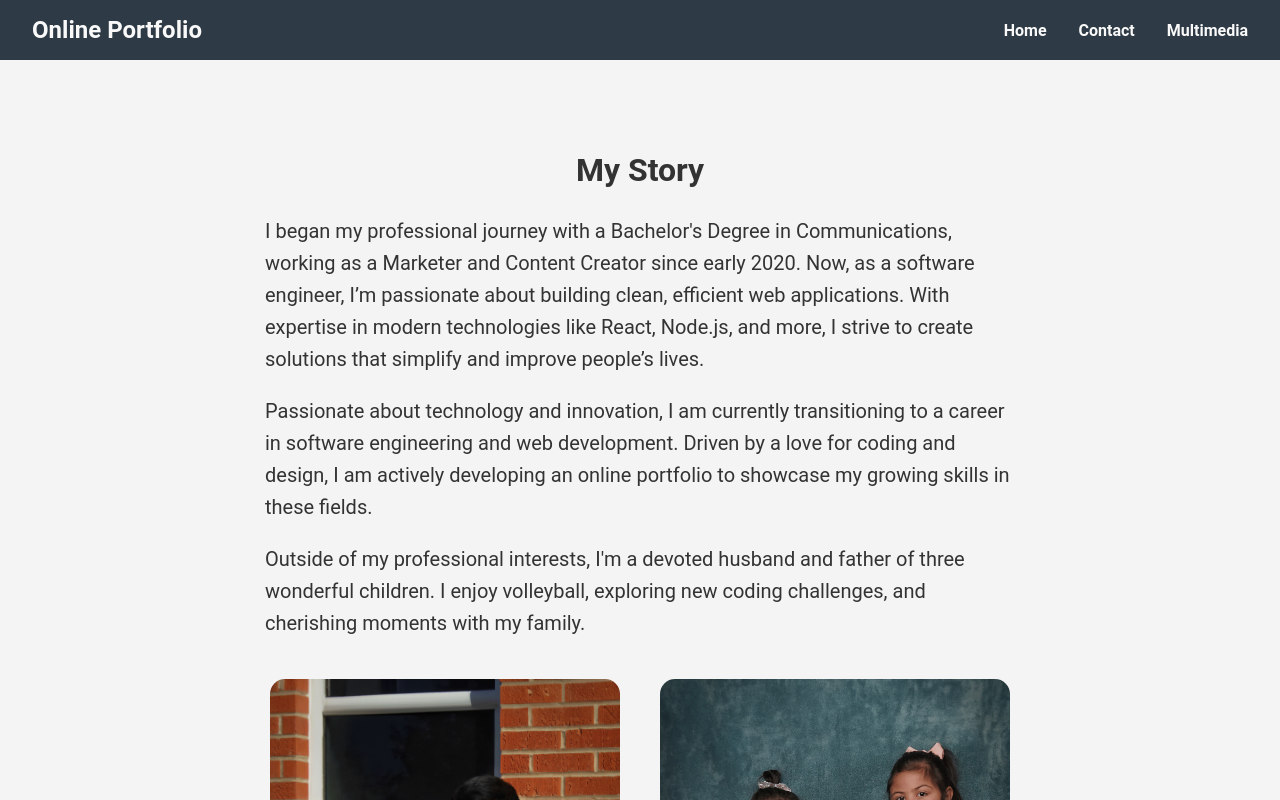
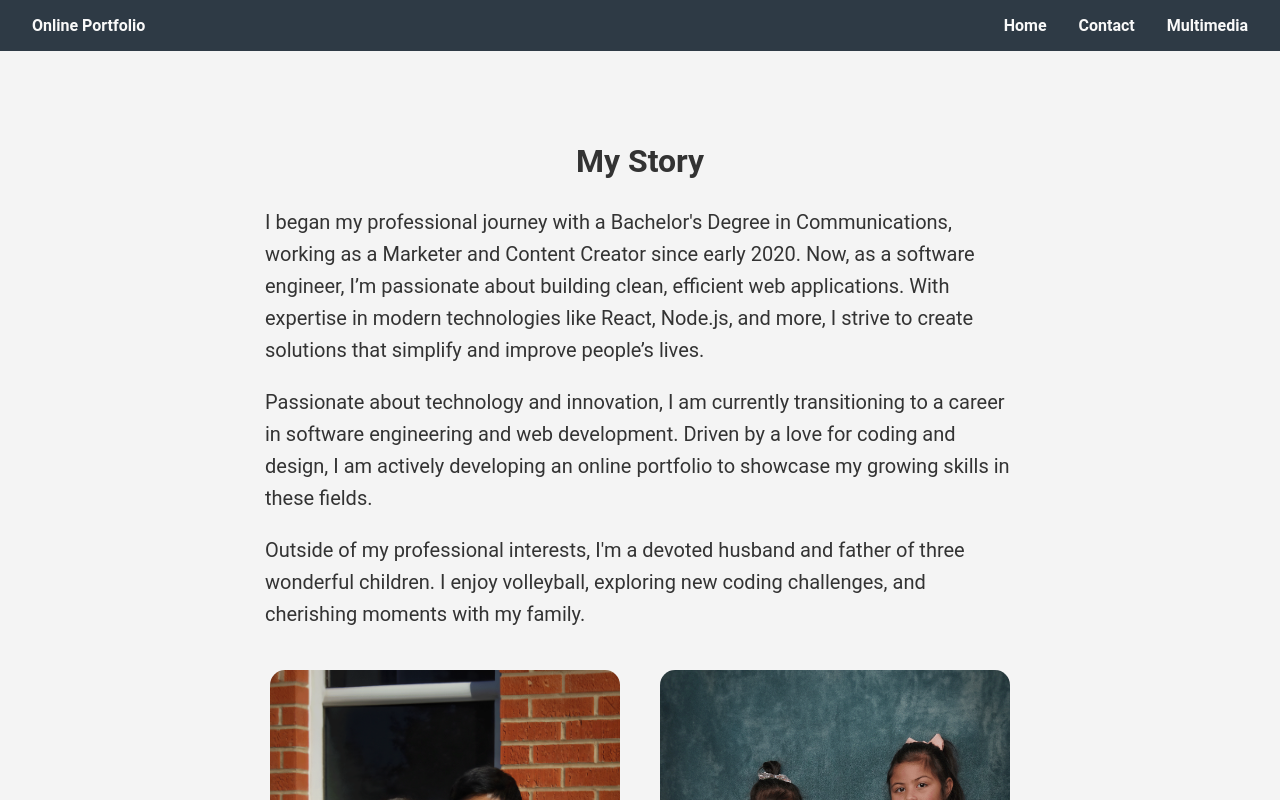
Before and after one commit to boydquerubin/boyd-querubin-online-portfolio, a React (Create React App) app: page /contact in a window 1280 px wide. Shown: the top 800 px of the page. Built offline with nearby package versions, Linux system fonts and the light colour scheme.

Commit message:
changes to styling

```diff
--- a/src/components/Contact.js
+++ b/src/components/Contact.js
@@ -23,7 +23,7 @@ const TextBlock = styled.div`
 
 const AboutImage = styled.img`
   width: 350px;
-  margin: 20px 20px;
+  margin: 20px;
   border-radius: 15px;
 `;
 
--- a/src/components/Header.js
+++ b/src/components/Header.js
@@ -30,7 +30,7 @@ const NavLinks = styled.nav`
 `;
 
 const Logo = styled.div`
-  font-size: 1.5rem;
+  font-size: 1rem;
   font-weight: bold;
   color: #f9f9f9;
 `;
```
